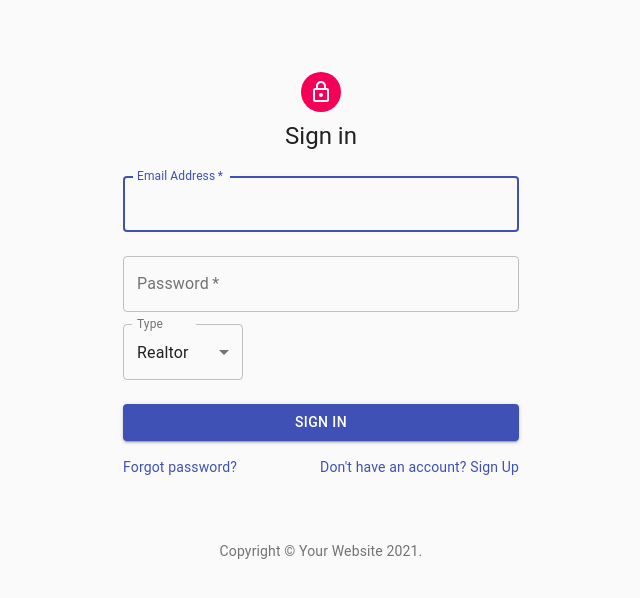
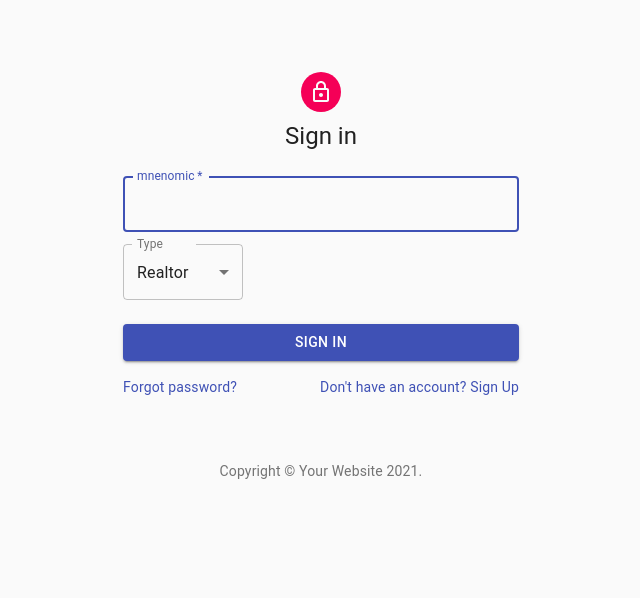
Before and after one commit to HK-Blockchain-Developer-Hackathon-2021/BTCHoli-Algorand-Hackathon, a React (Create React App) app in the folder algo-fe/: page / in a window 1280 px wide. Shown: the top 598 px of the page, without its empty margins (319-959 px from the left). Built offline with nearby package versions, Linux system fonts and the light colour scheme.

Commit message:
changed to mnemonic

```diff
--- a/algo-fe/src/BondApproval.js
+++ b/algo-fe/src/BondApproval.js
@@ -48,7 +48,7 @@ function createData(_id, bond_name, coupon_rate, issuer_name, face_value, issue_
 }
 
 function Row(props) {
-  const { row } = props;
+  const { row, history } = props;
   const [open, setOpen] = React.useState(false);
   const classes = useRowStyles();
 
@@ -140,7 +140,7 @@ export default function BondApproval(props) {
         </TableHead>
         <TableBody>
           {rows.map((row) => (
-            <Row key={row._id} row={row} />
+            <Row key={row._id} row={row} history={props.history}/>
           ))}
         </TableBody>
       </Table>
--- a/algo-fe/src/Signin.js
+++ b/algo-fe/src/Signin.js
@@ -58,23 +58,16 @@ const useStyles = makeStyles((theme) => ({
 export default function SignIn(props) {
   const classes = useStyles();
   const [userType, setUserType] = React.useState('Realtor');
-  const [address, setAddress] = React.useState('');
-  const [password, setPassword] = React.useState('');
+  const [mnemonic, setMnemonic] = React.useState('');
 
   const handleChange = (event) => {
     setUserType(event.target.value);
   };
 
-  const handleChangeAddress = (event) => {
-    setAddress(event.target.value)
-  }
-
-  const handlePasswordChange = (event) => {
-    setPassword(event.target.value)
-  }
 
   const nextPath = () => {
-    localStorage.setItem("address", address);
+    localStorage.setItem("mnenomic", mnemonic);
+    localStorage.setItem("userType", userType)
     // localStorage.setItem("password", password);
     props.history.push('/menu');
   }
@@ -95,24 +88,15 @@ export default function SignIn(props) {
             margin="normal"
             required
             fullWidth
-            id="email"
-            label="Email Address"
-            name="email"
-            autoComplete="email"
+            id="mnenomic"
+            label="mnenomic"
+            name="mnenomic"
+            autoComplete="mnenomic"
             autoFocus
-            onChange={handleChangeAddress}
-          />
-          <TextField
-            variant="outlined"
-            margin="normal"
-            required
-            fullWidth
-            name="password"
-            label="Password"
-            type="password"
-            id="password"
-            autoComplete="current-password"
-            onChange={handlePasswordChange}
+            value={mnemonic}
+            onChange={(e) => {
+              setMnemonic(e.target.value)
+            }}
           />
           <FormControl variant="outlined" className={classes.formControl}>
             <InputLabel id="demo-simple-select-outlined-label">Type</InputLabel>
```
